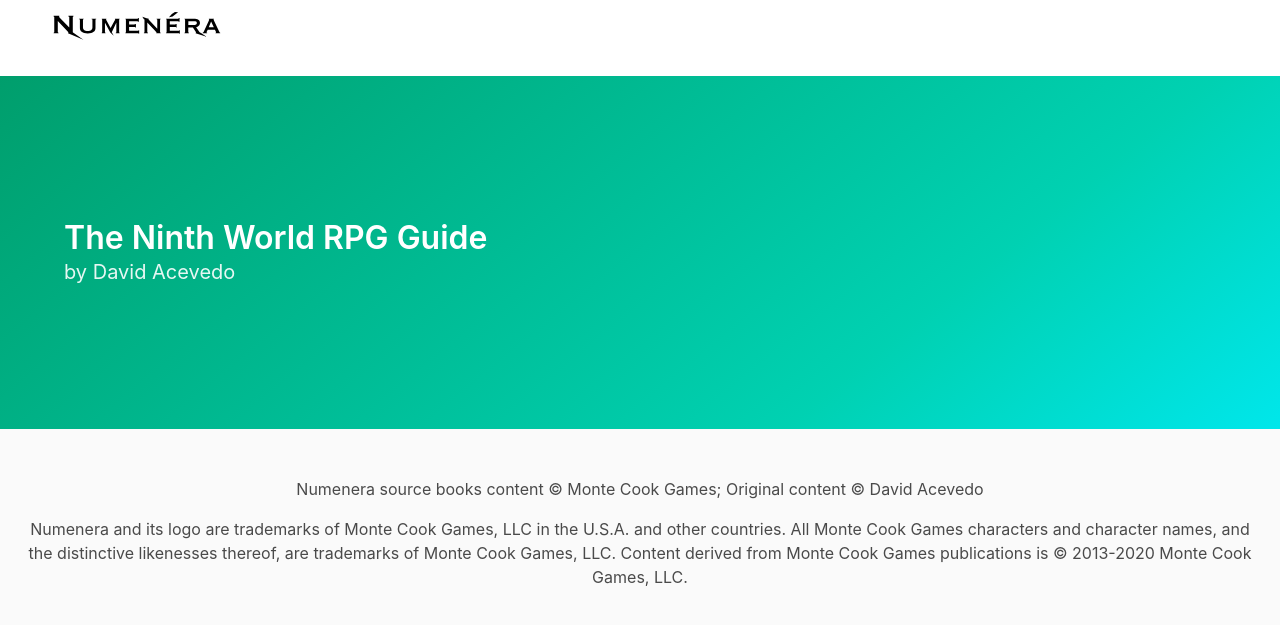
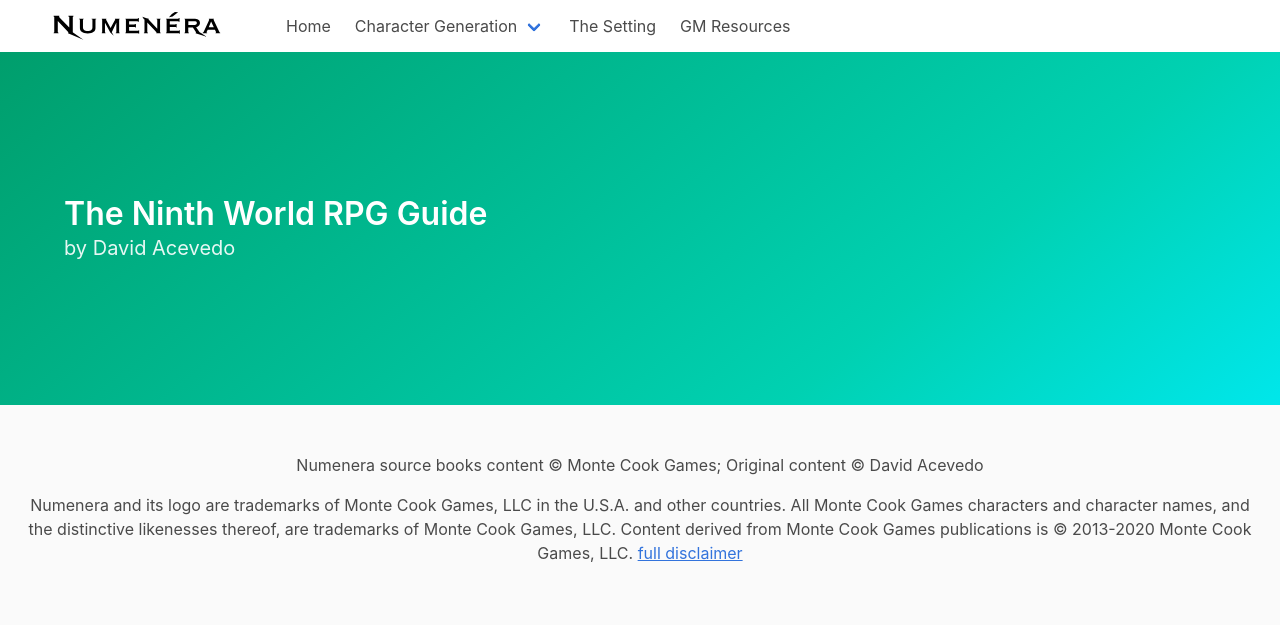
Before and after one commit to rebelwarrior/numenera, a Jekyll site: the page built from index.md, in a window 1280 px wide. Shown: the top 625 px of the page. Built offline with Jekyll 4.4.1, drawn with Linux system fonts in a browser that asks for light colours; nearby versions of some CDN libraries.

Commit message:
fixes burger menu

```diff
--- a/_includes/footer.html
+++ b/_includes/footer.html
@@ -4,7 +4,7 @@
 			Numenera source books content © Monte Cook Games; Original content © David Acevedo
     </p>
 		<p>
-			Numenera and its logo are trademarks of Monte Cook Games, LLC in the U.S.A. and other countries. All Monte Cook Games characters and character names, and the distinctive likenesses thereof, are trademarks of Monte Cook Games, LLC. Content derived from Monte Cook Games publications is © 2013-2020 Monte Cook Games, LLC.
+			Numenera and its logo are trademarks of Monte Cook Games, LLC in the U.S.A. and other countries. All Monte Cook Games characters and character names, and the distinctive likenesses thereof, are trademarks of Monte Cook Games, LLC. Content derived from Monte Cook Games publications is © 2013-2020 Monte Cook Games, LLC. <a href="disclaimer" class="grey-link"><u> full disclaimer </u></a>
 		</p>
   </div>
 </footer>
--- a/_includes/header.html
+++ b/_includes/header.html
@@ -1,14 +1,43 @@
 <nav class="navbar" role="navigation" aria-label="main navigation">
   <div class="navbar-brand">
-    <a class="navbar-item" href="#">
-      <img src="{{ site.url }}/assets/images/NumeneraLogo.svg" alt="Numenera Logo from Monte Cook Games" width="250" height="75">
+    <a class="navbar-item" href="/">
+      <img src="{{ site.url }}/assets/images/NumeneraLogo.svg"
+			     alt="Numenera Logo adapted from Monte Cook Games"
+					 width="250" height="75">
     </a>
 
-    <a role="button" class="navbar-burger" aria-label="menu" aria-expanded="false">
+		<a role="button" class="navbar-burger" data-target="navMenu" aria-label="menu" aria-expanded="false">
       <span aria-hidden="true"></span>
       <span aria-hidden="true"></span>
       <span aria-hidden="true"></span>
     </a>
   </div>
+  <div class="navbar-menu" id="navMenu">
+    <div class="navbar-start">
+      <a class="navbar-item" href="/">
+        Home
+      </a>
+      <div class="navbar-item has-dropdown is-hoverable">
+        <a class="navbar-link" href="character_creation">
+          Character Generation
+        </a>
+
+        <div class="navbar-dropdown">
+          <a class="navbar-item" href="character_creation">
+            Character Creation
+          </a>
+          <hr class="navbar-divider">
+          <a class="navbar-item">
+            50 Questions
+          </a>
+        </div>
+			</div>
+      <a class="navbar-item" href="ninth_world">
+        The Setting
+      </a>
+      <a class="navbar-item" href="gm_resources">
+        GM Resources
+      </a>
+    </div>
+  </div>
 </nav>
-<br>
--- a/_sass/sass/custom.scss
+++ b/_sass/sass/custom.scss
@@ -0,0 +1,6 @@
+a .grey-link {
+
+}
+.center {
+
+}
--- a/assets/javascripts/navbar.js
+++ b/assets/javascripts/navbar.js
@@ -1,4 +1,6 @@
-// Navbar (from Bulma site)
+/* Navbar (from Bulma site) */
+// Add class="navbar-burger" data-target="navMenu"
+// Add class="navbar-menu" id="navMenu"
 document.addEventListener('DOMContentLoaded', () => {
 
   // Get all "navbar-burger" elements
--- a/assets/stylesheets/bulma.sass
+++ b/assets/stylesheets/bulma.sass
@@ -15,7 +15,10 @@
 
 
 /* Code Highlighting (not part of bulma) */
-/*@import "sass/monokai";*/
+//@import "sass/monokai";
 
 /*Imports steps https://github.com/octoshrimpy/bulma-o-steps */
 @import "sass/bulma-steps.min"
+
+/* Custom Scss */
+@import "sass/custom"
```
Also changed, not shown: disclaimer.md (+5 -1 lines).
